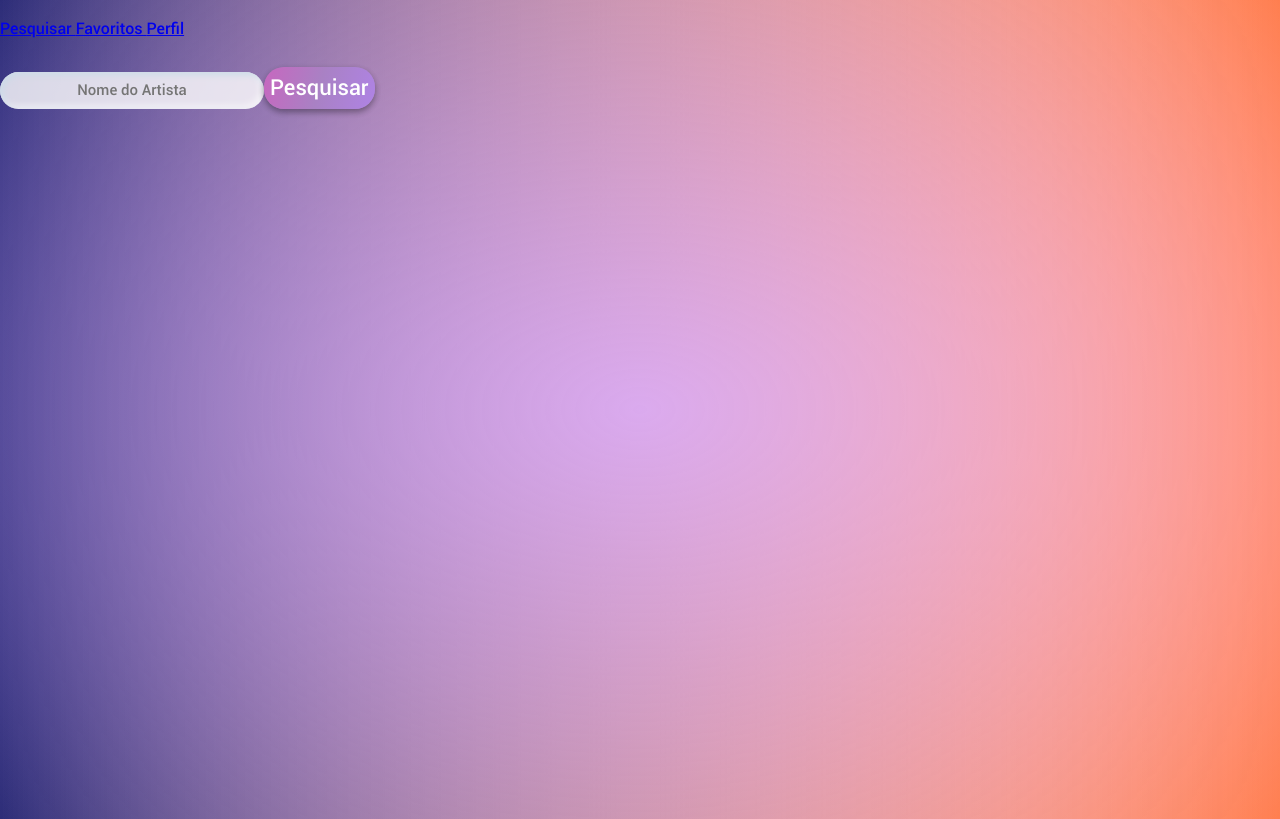
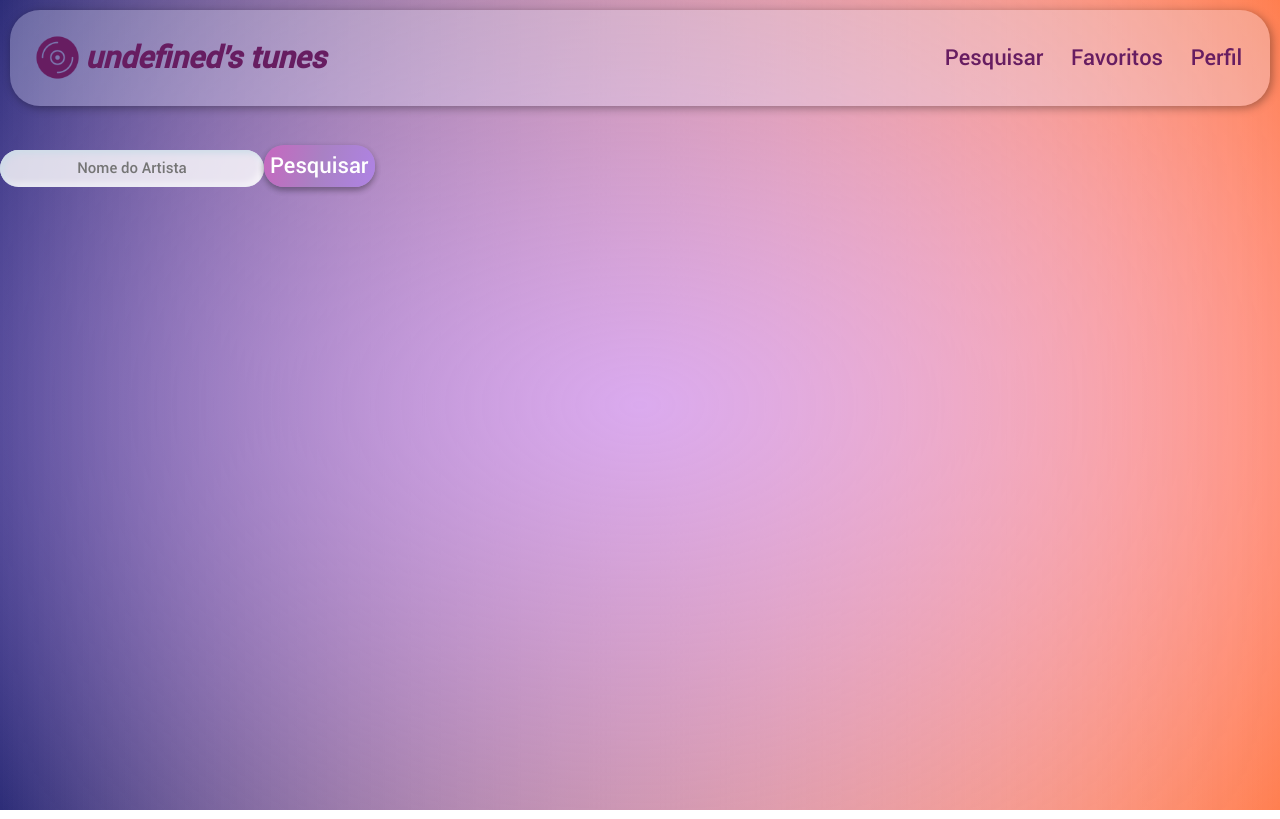
Before and after one commit to amandarosr/trybe-tunes, a React (Create React App) app: page /#/search in a window 1280 px wide. Built offline with nearby package versions, Linux system fonts and the light colour scheme.

Commit message:
header estilizada com logo e nav links em row

```diff
--- a/src/components/Header.jsx
+++ b/src/components/Header.jsx
@@ -1,12 +1,14 @@
-import { Component } from 'react';
-import { Link } from 'react-router-dom';
-import { getUser } from '../services/userAPI';
-import Loading from './Loading';
+import { Component } from "react";
+import { Link } from "react-router-dom";
+import { getUser } from "../services/userAPI";
+import Loading from "./Loading";
+import vinyl from "../extra/vinyl-record.png";
+import "../style/Header.css";
 
 class Header extends Component {
   state = {
     loading: false,
-    userName: '',
+    userName: "",
   };
 
   async componentDidMount() {
@@ -14,21 +16,40 @@ class Header extends Component {
       loading: true,
     });
     const user = await getUser();
-    this.setState({
-      userName: user.name,
-    }, () => this.setState({
-      loading: false,
-    }));
+    this.setState(
+      {
+        userName: user.name,
+      },
+      () =>
+        this.setState({
+          loading: false,
+        })
+    );
   }
 
   render() {
     const { loading, userName } = this.state;
     return (
       <header data-testid="header-component">
-        { loading ? <Loading /> : <h3 data-testid="header-user-name">{ userName }</h3> }
-        <Link to="/search" data-testid="link-to-search"> Pesquisar </Link>
-        <Link to="/favorites" data-testid="link-to-favorites"> Favoritos </Link>
-        <Link to="/profile" data-testid="link-to-profile"> Perfil </Link>
+        {loading ? (
+          <Loading />
+        ) : (
+          <div className="username-title">
+            <img alt="logo" src={vinyl} className="header-logo" />
+            <h3 className="header-username">{userName + "'s tunes"}</h3>
+          </div>
+        )}
+        <nav>
+          <Link to="/search" className="link link-to-search">
+            Pesquisar
+          </Link>
+          <Link to="/favorites" className=" link link-to-favorites">
+            Favoritos
+          </Link>
+          <Link to="/profile" className="link link-to-profile">
+            Perfil
+          </Link>
+        </nav>
       </header>
     );
   }
--- /dev/null
+++ b/src/style/Header.css
@@ -0,0 +1,42 @@
+header {
+  background-color: rgb(230, 230, 250, 0.3);
+  box-shadow: 2px 2px 10px rgba(0, 0, 0, 0.35);
+  border-radius: 30px;
+  display: flex;
+  flex-direction: row;
+  align-items: center;
+  justify-content: space-between;
+  margin: 10px;
+}
+
+.username-title {
+    color: #671D61;
+  display: flex;
+  align-items: center;
+  font-size: 26px;
+  font-style: italic;
+  margin: 0 20px;
+}
+
+.header-logo {
+  height: 45px;
+  margin: 0 5px;
+}
+
+nav {
+  display: flex;
+  align-items: center;
+  justify-content: space-evenly;
+  width: 28%;
+  margin: 20px 0;
+}
+
+.link {
+    color: #671D61;
+  font-size: 22px;
+  text-decoration: none;
+}
+
+.link:hover {
+  font-size: 25px;
+}
```
